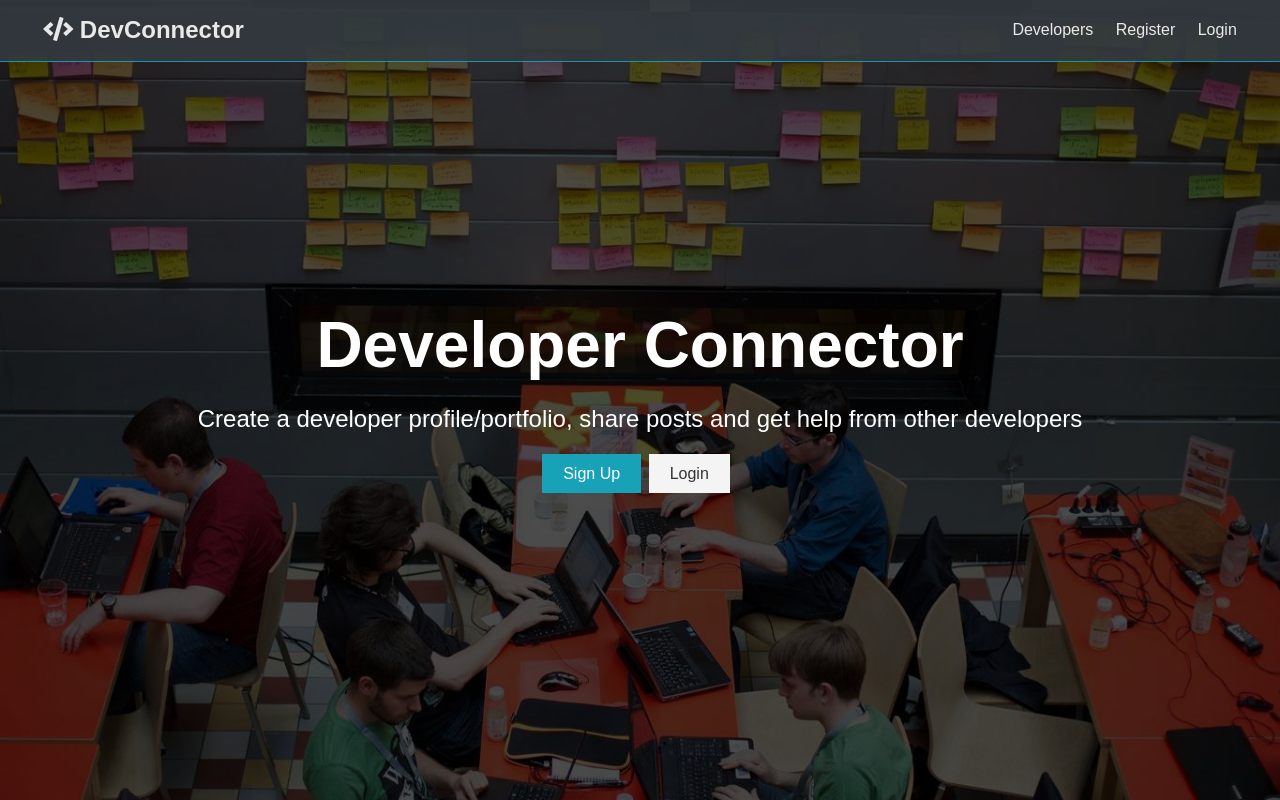
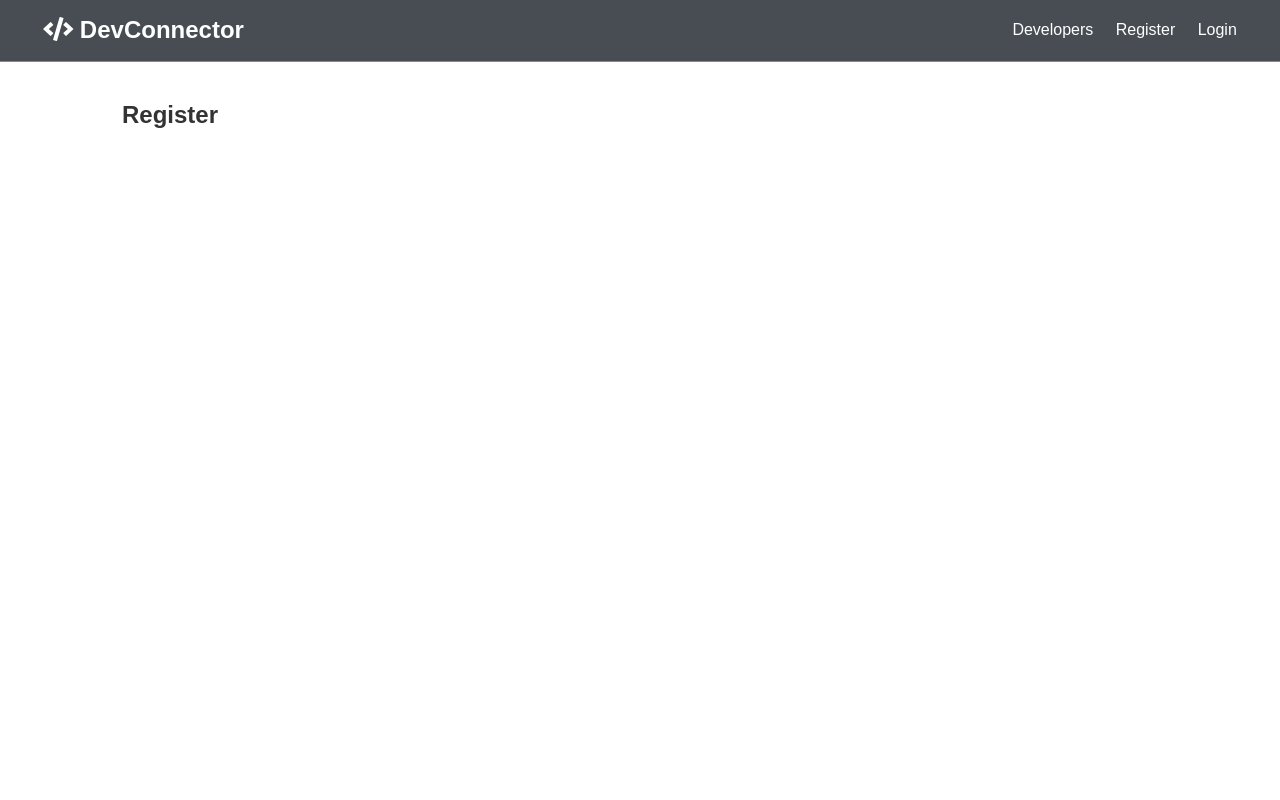
Before and after one commit to alexsjcho/mern-social-full-stack-app, a React (Create React App) app in the folder client/: page /register in a window 1280 px wide. Built offline with nearby package versions, Linux system fonts and the light colour scheme; the HTML template or start-up script is replaced by a standard one.

Commit message:
Added React Router

```diff
--- a/client/src/App.js
+++ b/client/src/App.js
@@ -1,13 +1,25 @@
 import React, { Fragment } from 'react';
+import { BrowserRouter as Router, Route, Switch } from 'react-router-dom';
 import './App.css';
+
+import Register from './components/auth/Register';
+import Login from './components/auth/Login';
 import Navbar from './components/layout/Navbar';
 import Landing from './components/layout/Landing';
 
 const App = () => (
-  <Fragment>
-    <Navbar />
-    <Landing />
-  </Fragment>
+  <Router>
+    <Fragment>
+      <Navbar />
+      <Route exact path='/' component={Landing} />
+      <section className='container'>
+        <Switch>
+          <Route exact path='/register' component={Register} />
+          <Route exact path='/login' component={Login} />
+        </Switch>
+      </section>
+    </Fragment>
+  </Router>
 );
 
 export default App;
--- /dev/null
+++ b/client/src/components/auth/Login.js
@@ -0,0 +1,11 @@
+import React from 'react';
+
+const Login = () => {
+  return (
+    <div>
+      <h1>Login</h1>
+    </div>
+  );
+};
+
+export default Login;
--- /dev/null
+++ b/client/src/components/auth/Register.js
@@ -0,0 +1,11 @@
+import React from 'react';
+
+const Register = () => {
+  return (
+    <div>
+      <h1>Register</h1>
+    </div>
+  );
+};
+
+export default Register;
--- a/client/src/components/layout/Landing.js
+++ b/client/src/components/layout/Landing.js
@@ -1,4 +1,5 @@
 import React from 'react';
+import { Link } from 'react-router-dom';
 
 const Landing = () => {
   return (
@@ -11,12 +12,12 @@
             other developers
           </p>
           <div className='buttons'>
-            <a href='register.html' className='btn btn-primary'>
+            <Link to='/register' className='btn btn-primary'>
               Sign Up
-            </a>
-            <a href='login.html' className='btn btn-light'>
+            </Link>
+            <Link to='/login' className='btn btn-light'>
               Login
-            </a>
+            </Link>
           </div>
         </div>
       </div>
--- a/client/src/components/layout/Navbar.js
+++ b/client/src/components/layout/Navbar.js
@@ -1,22 +1,23 @@
 import React from 'react';
+import { Link } from 'react-router-dom';
 
 const Navbar = () => {
   return (
     <nav className='navbar bg-dark'>
       <h1>
-        <a href='index.html'>
+        <Link to='/'>
           <i className='fas fa-code' /> DevConnector
-        </a>
+        </Link>
       </h1>
       <ul>
         <li>
-          <a href='profiles.html'>Developers</a>
+          <a href='!#'>Developers</a>
         </li>
         <li>
-          <a href='register.html'>Register</a>
+          <Link to='/register'>Register</Link>
         </li>
         <li>
-          <a href='login.html'>Login</a>
+          <Link to='/login'>Login</Link>
         </li>
       </ul>
     </nav>
```
